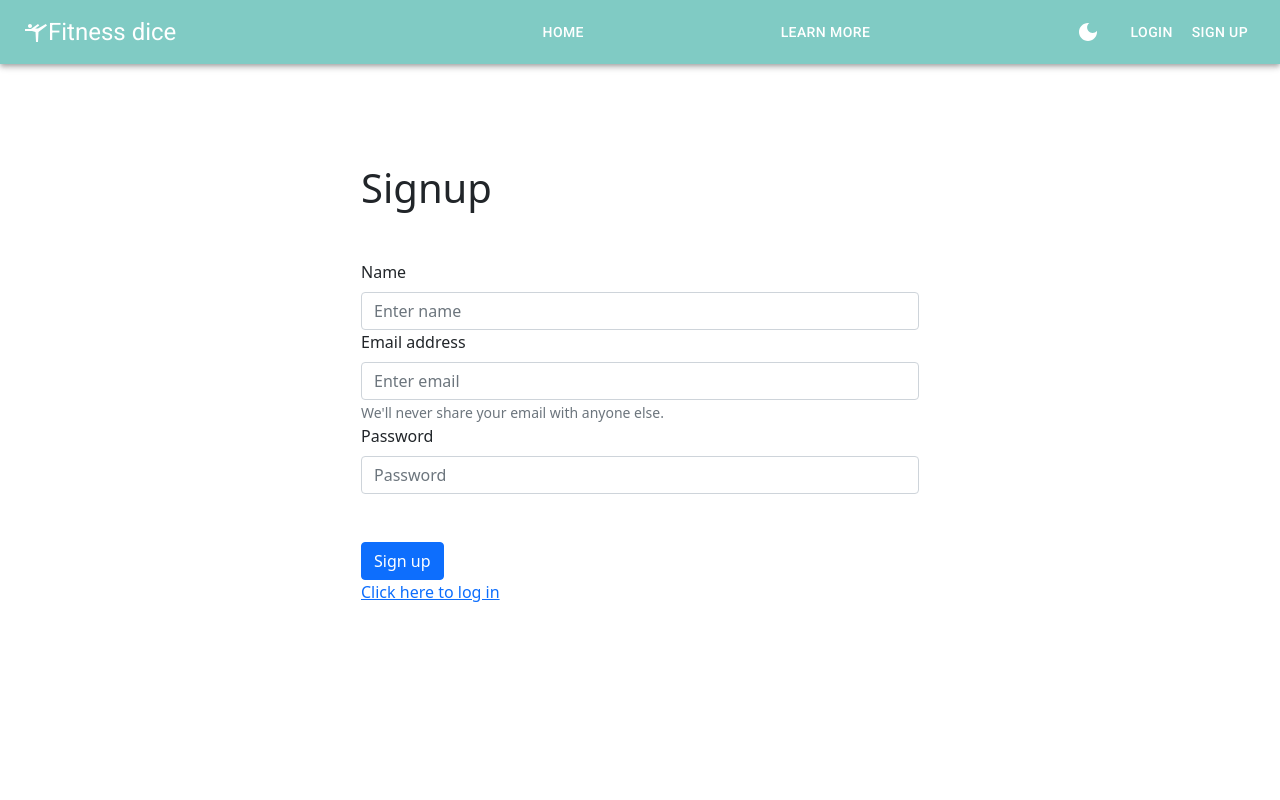
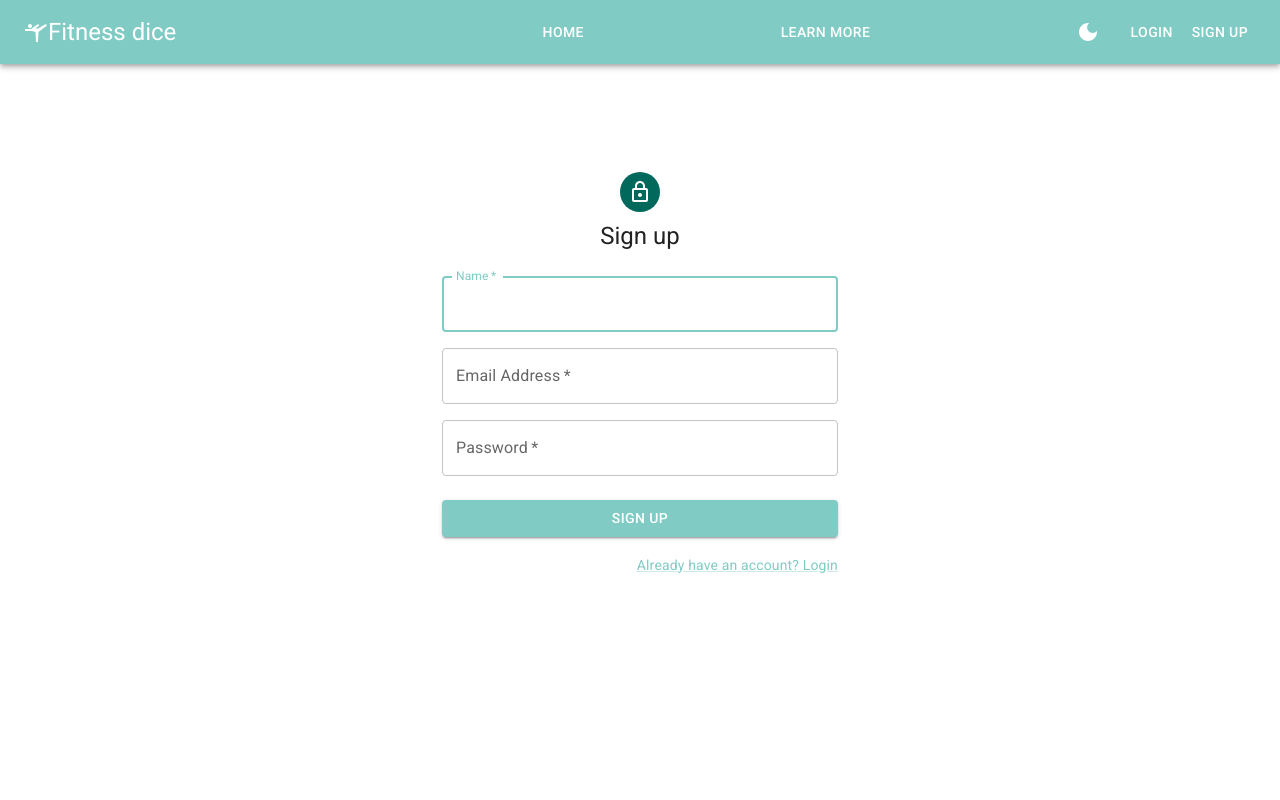
Before and after one commit to tikhomyrova-tetiana/exercise_gen_frontend, a React (Create React App) app: page /signup in a window 1280 px wide. Shown: the top 800 px of the page. Built offline with nearby package versions, Linux system fonts and the light colour scheme; no server answers.

Commit message:
signup_form_added

```diff
--- a/src/App.js
+++ b/src/App.js
@@ -6,7 +6,7 @@
 import Header from "./components/Header/Header";
 import Loading from "./components/Loading";
 import MessageBox from "./components/MessageBox";
-import SignUp from "./pages/SignUp";
+import SignUp from "./pages/SignUp/Signup";
 import Login from "./pages/Login";
 
 import { useDispatch, useSelector } from "react-redux";
--- a/src/components/Header/Header.js
+++ b/src/components/Header/Header.js
@@ -6,9 +6,9 @@
 const theme = createTheme({
   palette: {
     primary: {
-      light: "#a2cf6e",
+      light: "#b2dfdb",
       main: "#80cbc4",
-      dark: "#618833",
+      dark: "#00695c",
       contrastText: "#fff",
     },
   },
--- /dev/null
+++ b/src/pages/SignUp/Signup.js
@@ -0,0 +1,129 @@
+import React, { useState, useEffect } from "react";
+import Avatar from "@mui/material/Avatar";
+import Button from "@mui/material/Button";
+import CssBaseline from "@mui/material/CssBaseline";
+import TextField from "@mui/material/TextField";
+import Link from "@mui/material/Link";
+import Grid from "@mui/material/Grid";
+import Box from "@mui/material/Box";
+import LockOutlinedIcon from "@mui/icons-material/LockOutlined";
+import Typography from "@mui/material/Typography";
+import Container from "@mui/material/Container";
+import { createTheme, ThemeProvider } from "@mui/material/styles";
+import { signUp } from "../../store/user/actions";
+import { selectToken } from "../../store/user/selectors";
+import { useDispatch, useSelector } from "react-redux";
+import { useNavigate } from "react-router";
+
+const theme = createTheme({
+  palette: {
+    primary: {
+      light: "#b2dfdb",
+      main: "#80cbc4",
+      dark: "#00695c",
+      contrastText: "#fff",
+    },
+  },
+});
+
+export default function SignUp() {
+  const [name, setName] = useState("");
+  const [email, setEmail] = useState("");
+  const [password, setPassword] = useState("");
+  const dispatch = useDispatch();
+  const token = useSelector(selectToken);
+  const navigate = useNavigate();
+
+  useEffect(() => {
+    if (token !== null) {
+      navigate("/");
+    }
+  }, [token, navigate]);
+
+  function submitForm(event) {
+    event.preventDefault();
+
+    dispatch(signUp(name, email, password));
+
+    setEmail("");
+    setPassword("");
+    setName("");
+  }
+
+  return (
+    <ThemeProvider theme={theme}>
+      <Container component="main" maxWidth="xs">
+        <CssBaseline />
+        <Box
+          sx={{
+            marginTop: 8,
+            display: "flex",
+            flexDirection: "column",
+            alignItems: "center",
+          }}
+        >
+          <Avatar sx={{ m: 1, bgcolor: "primary.dark" }}>
+            <LockOutlinedIcon />
+          </Avatar>
+          <Typography component="h1" variant="h5">
+            Sign up
+          </Typography>
+          <Box component="form" noValidate onSubmit={submitForm} sx={{ mt: 3 }}>
+            <Grid container spacing={2}>
+              <Grid item xs={12}>
+                <TextField
+                  autoComplete="given-name"
+                  value={name}
+                  required
+                  fullWidth
+                  id="Name"
+                  label="Name"
+                  autoFocus
+                  onChange={(event) => setName(event.target.value)}
+                />
+              </Grid>
+              <Grid item xs={12}>
+                <TextField
+                  required
+                  fullWidth
+                  id="email"
+                  label="Email Address"
+                  value={email}
+                  autoComplete="email"
+                  onChange={(event) => setEmail(event.target.value)}
+                />
+              </Grid>
+              <Grid item xs={12}>
+                <TextField
+                  required
+                  fullWidth
+                  value={password}
+                  label="Password"
+                  type="password"
+                  id="password"
+                  autoComplete="new-password"
+                  onChange={(event) => setPassword(event.target.value)}
+                />
+              </Grid>
+            </Grid>
+            <Button
+              type="submit"
+              fullWidth
+              variant="contained"
+              sx={{ mt: 3, mb: 2 }}
+            >
+              Sign Up
+            </Button>
+            <Grid container justifyContent="flex-end">
+              <Grid item>
+                <Link href="/login" variant="body2">
+                  Already have an account? Login
+                </Link>
+              </Grid>
+            </Grid>
+          </Box>
+        </Box>
+      </Container>
+    </ThemeProvider>
+  );
+}
```
Also changed, not shown: src/pages/SignUp/index.js (+16 -16 lines).
